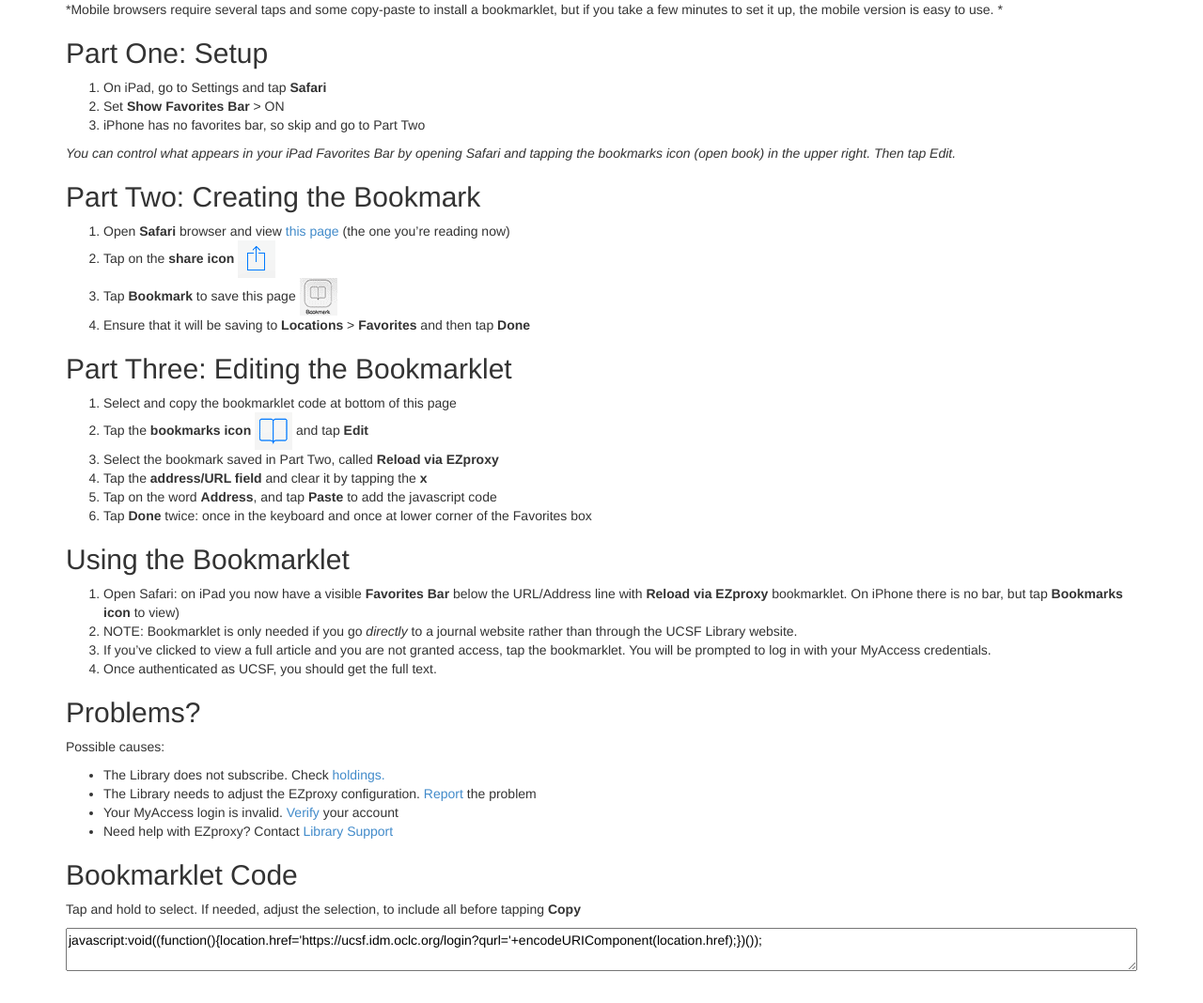
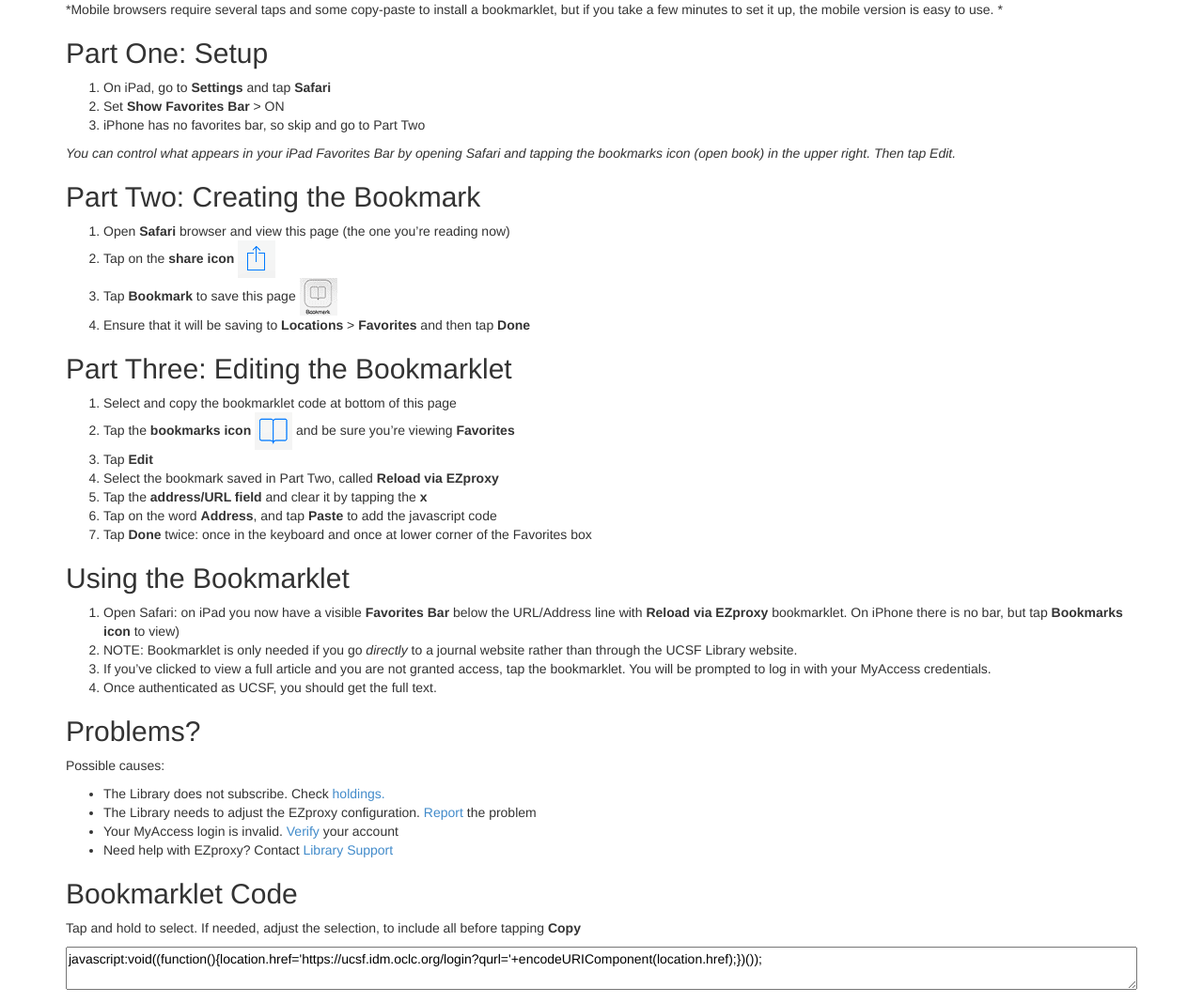
Before and after one commit to ucsf-ckm/bookmarklet, a Jekyll site: the page built from index.md, in a window 1280 px wide. Shown: the whole page at 94% size. Built offline with Jekyll 4.4.1, drawn with Linux system fonts in a browser that asks for light colours; part of the change alters nothing that is shown.

Commit message:
More edits for clarification

```diff
--- a/index.md
+++ b/index.md
@@ -5,25 +5,26 @@ title: Reload via EZproxy
 *Mobile browsers require several taps and some copy-paste to install a bookmarklet, but if you take a few minutes to set it up, the mobile version is easy to use. *
 
 ## Part One: Setup
-1. On iPad, go to Settings and tap **Safari**
+1. On iPad, go to **Settings** and tap **Safari**
 2. Set **Show Favorites Bar** > ON
 3. iPhone has no favorites bar, so skip and go to Part Two
 
 *You can control what appears in your iPad Favorites Bar by opening Safari and tapping the bookmarks icon (open book) in the upper right. Then tap Edit.*
 
 ## Part Two: Creating the Bookmark
-1. Open **Safari** browser and view [this page]() (the one you're reading now)
+1. Open **Safari** browser and view this page (the one you're reading now)
 2. Tap on the **share icon** ![share icon](img/share-icon.png)
 3. Tap **Bookmark** to save this page ![bookmark icon](img/bookmark-icon.png)
 4. Ensure that it will be saving to **Locations** > **Favorites** and then tap **Done**
 
 ## Part Three: Editing the Bookmarklet
 1. Select and copy the bookmarklet code at bottom of this page
-2. Tap the **bookmarks icon** ![bookmark no text](img/bookmark-icon-notext.png) and tap **Edit**
-3. Select the bookmark saved in Part Two, called **Reload via EZproxy**
-4. Tap the **address/URL field** and clear it by tapping the **x**
-5. Tap on the word **Address**, and tap **Paste** to add the javascript code
-6. Tap **Done** twice: once in the keyboard and once at lower corner of the Favorites box
+2. Tap the **bookmarks icon** ![bookmark no text](img/bookmark-icon-notext.png) and be sure you're viewing **Favorites**
+3. Tap **Edit**
+4. Select the bookmark saved in Part Two, called **Reload via EZproxy**
+5. Tap the **address/URL field** and clear it by tapping the **x**
+6. Tap on the word **Address**, and tap **Paste** to add the javascript code
+7. Tap **Done** twice: once in the keyboard and once at lower corner of the Favorites box
 
 ## Using the Bookmarklet
 1. Open Safari: on iPad you now have a visible **Favorites Bar** below the URL/Address line with **Reload via EZproxy** bookmarklet. On iPhone there is no bar, but tap **Bookmarks icon** to view)
```
